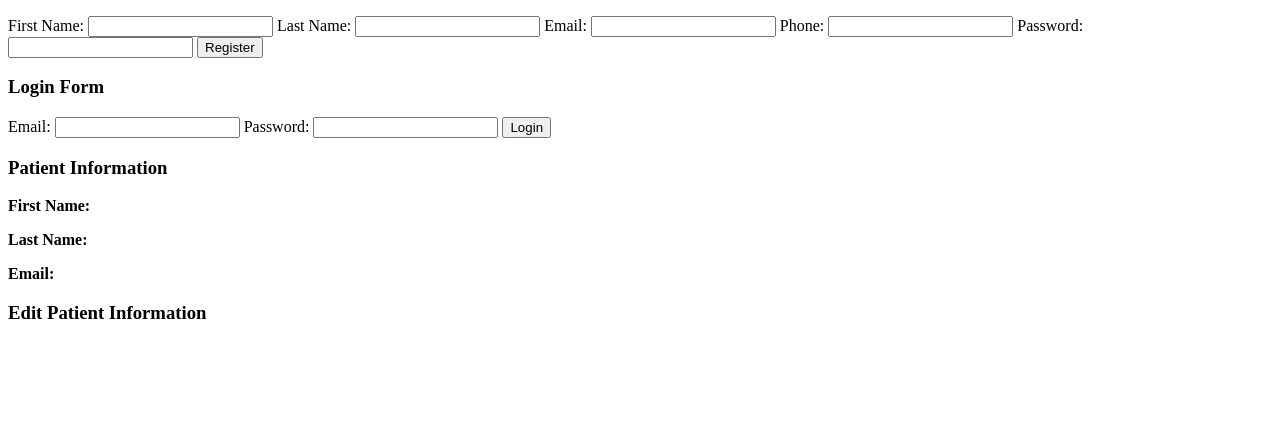
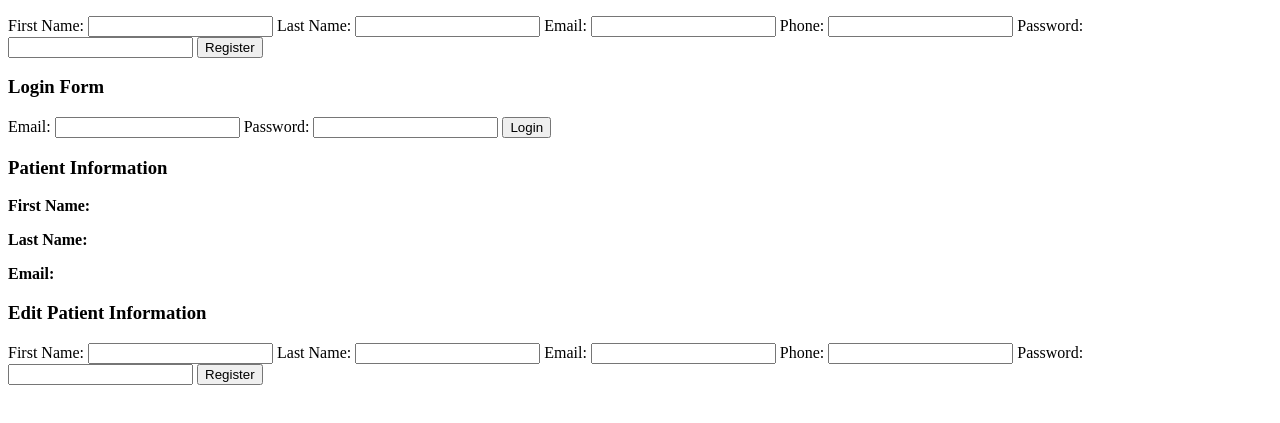
Before and after one commit to ATOROYO/Backend-Development-For-Telemedicine, a website: page frontend/index.html in a window 1280 px wide. Shown: the part 105-528 px from the top of the page. Drawn offline with Linux system fonts and the light colour scheme.

Commit message:
Adde a form

```diff
--- a/frontend/index.html
+++ b/frontend/index.html
@@ -40,6 +40,19 @@
         <p><strong>Last Name:</strong><span id="pLastName"></span></p>
         <p><strong>Email:</strong><span id="pEmail"></span></p>
         <h3>Edit Patient Information</h3>
+        <form action="" id="registerForm">
+          <label for="regFirstName">First Name:</label>
+          <input type="text" name="" id="regFirstName" required />
+          <label for="regLastName">Last Name:</label>
+          <input type="text" name="" id="regLastName" required />
+          <label for="regEmail">Email:</label>
+          <input type="email" name="" id="regEmail" required />
+          <label for="regPhone">Phone:</label>
+          <input type="number" name="" id="regPhone" required />
+          <label for="regPassword">Password:</label>
+          <input type="number" name="" id="regPassword" required />
+          <button type="submit">Register</button>
+        </form>
       </div>
     </div>
   </body>
```
